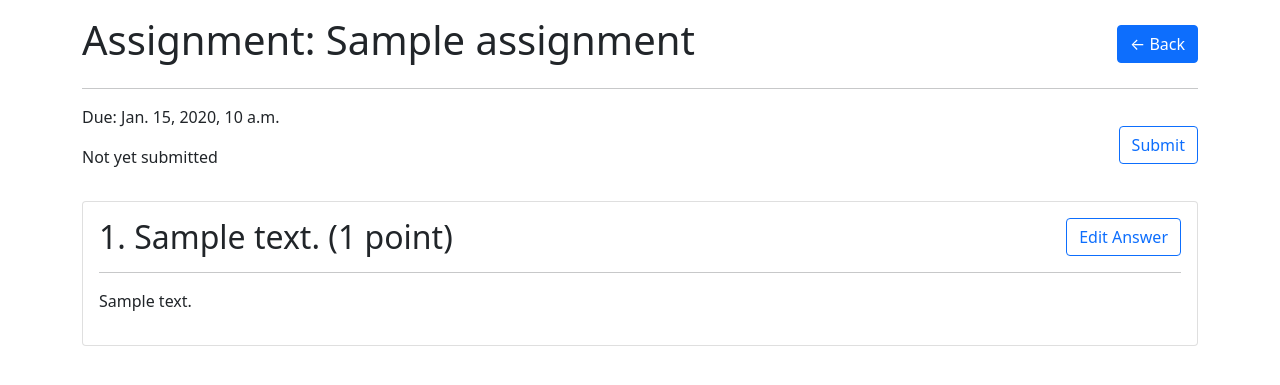
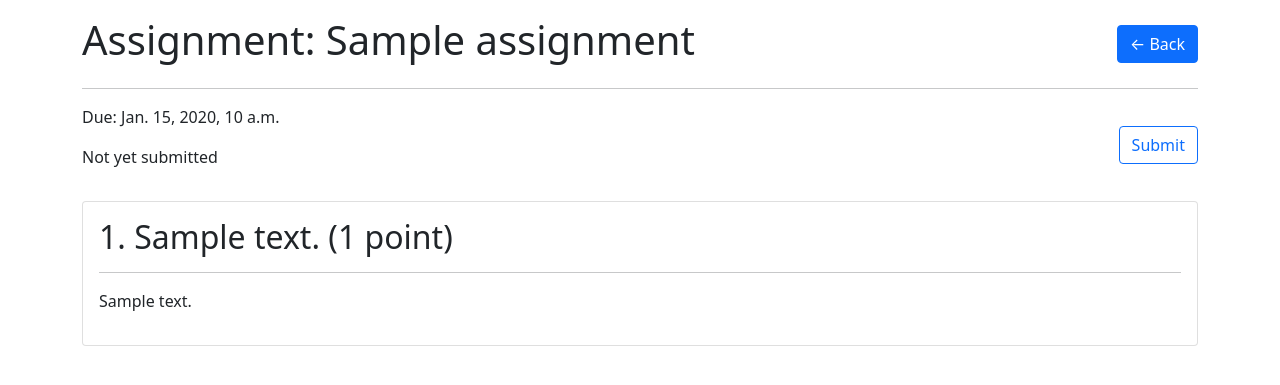
Before and after one commit to andre-dom/PeerGrader, a Django app: a page that uses assignments/templates/review/edit_graded_assignment_view.html in a window 1280 px wide. Shown: the part 64-449 px from the top of the page. Run offline with Django 3.2, Linux system fonts and the light colour scheme; a user stored in the database is signed in; tables that the repository leaves empty hold one stand-in row (values such as "Sample post").

```diff
--- a/assignments/templates/review/edit_graded_assignment_view.html
+++ b/assignments/templates/review/edit_graded_assignment_view.html
@@ -28,10 +28,10 @@
                             ({{ graded_question_submission.question_submission.question.point_value }}
                             point{{ graded_question_submission.question_submission.question.point_value|pluralize }})</h2>
                     </div>
-                    <div>
-                        <a href="{% url 'assignments:edit_submission' assignment.slug question_submission.question.index %}"
-                           class="btn btn-outline-primary">Edit Answer</a>
-                    </div>
+{#                    <div>#}
+{#                        <a href="{% url 'assignments:edit_submission' assignment.slug question_submission.question.index %}"#}
+{#                           class="btn btn-outline-primary">Edit Answer</a>#}
+{#                    </div>#}
                 </div>
                 <hr>
                 <div>
```
Also changed, not shown: assignments/migrations/0016_auto_20211112_1601.py (added).
